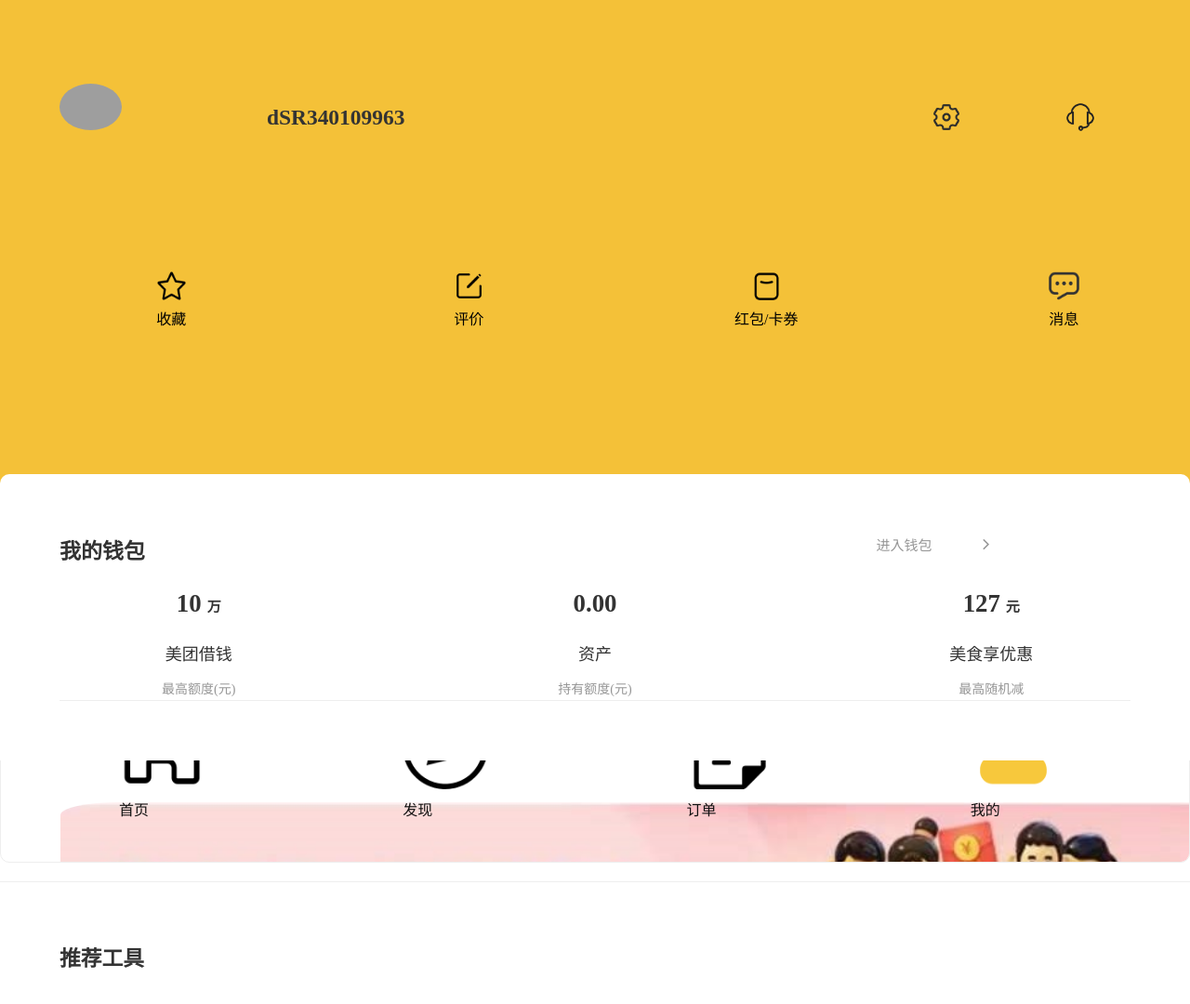
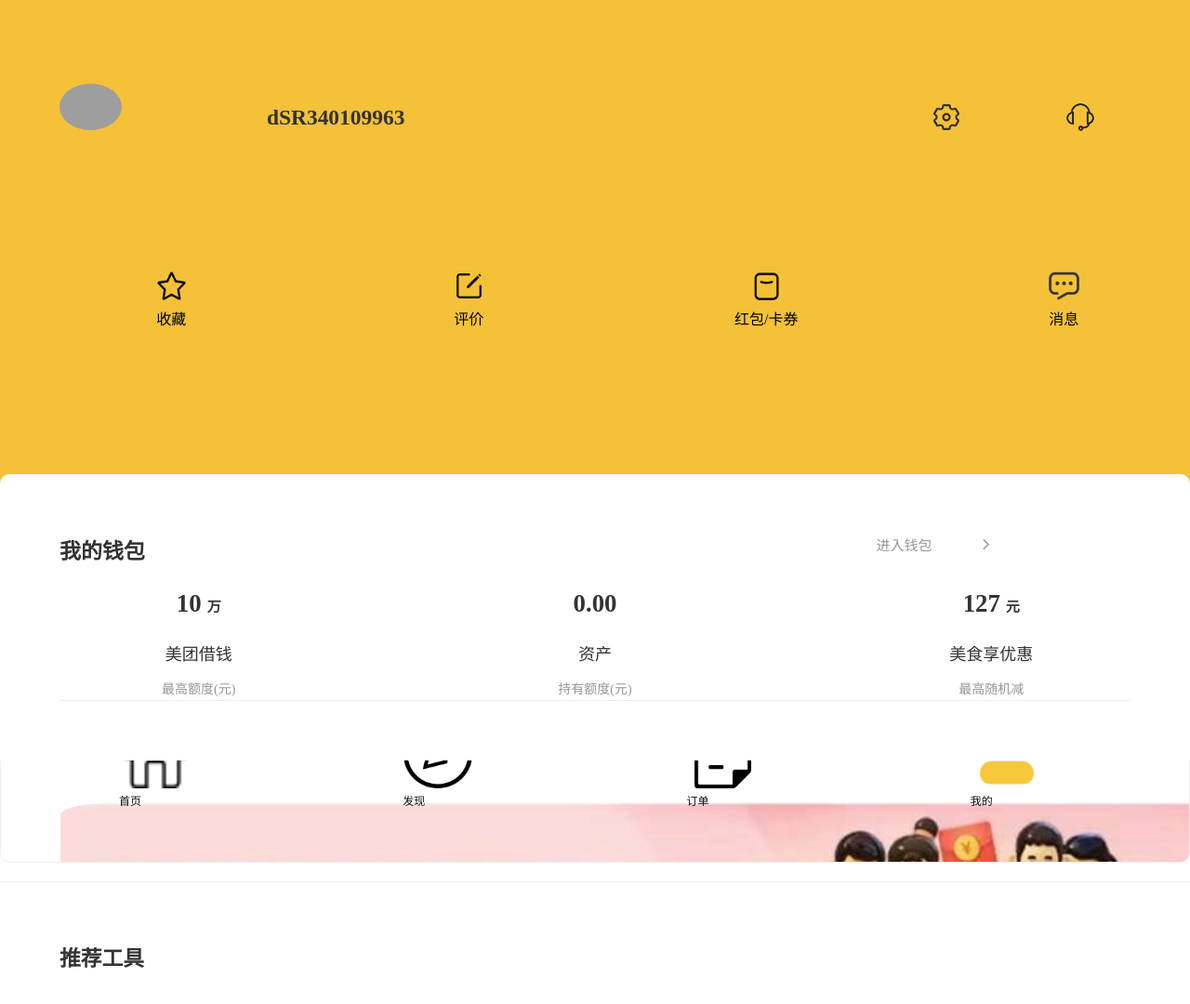
Before and after one commit to panda-sys/xiangmu, a website: page dierjieduan/mine.html in a window 1280 px wide. Shown: the top 1080 px of the page at 93% size. Drawn offline with Linux system fonts and the light colour scheme; grey boxes are pictures that could not be loaded.

Commit message:
又修改了mine.html文件

```diff
--- a/dierjieduan/mine.html
+++ b/dierjieduan/mine.html
@@ -286,7 +286,7 @@
            bottom:0px;
            left:0px;
            width:100%;
-           height:70px;
+           height:53px;
            z-index: 200;
            background:#fff;
            padding-left:10%;
@@ -294,11 +294,13 @@
            border-top:1px solid #eee;
        }
        .bottom img{
-           width:80%;
-           margin-right:15%;
+           width:64%;
+           margin-left:2px;
+           margin-top:1px;
+           /* margin-right:15%; */
         }
         .bottom img:last-of-type{
-            margin-right:9%;
+            margin-right:10%;
         }
         .bottom div div{
             float:left;
@@ -310,8 +312,8 @@
             margin-right:4%;
         }
         .bottom div div p{
+            font-size:12px;
             color:#111;
-            margin-top:5%;
         }
 </style>
 </head>
@@ -469,11 +471,11 @@
         <div class="bottom"><!-- 底部 -->
             <div>
                 <diV class="one">
-                    <img src="images/shouye.png">
+                    <img src="src/image/home-circle-o.png">
                     <p>首页</p>
                 </diV>
                 <diV class="two">
-                    <img src="images/faxian.png">
+                    <img style="margin-left: 1px" src="images/faxian.png">
                     <p>发现</p>
                 </diV>
                 <div class="three">
```
